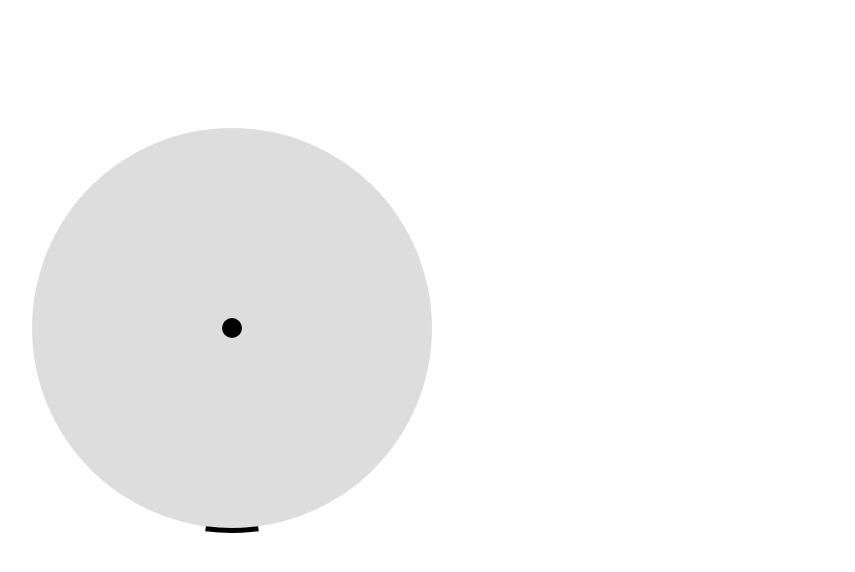
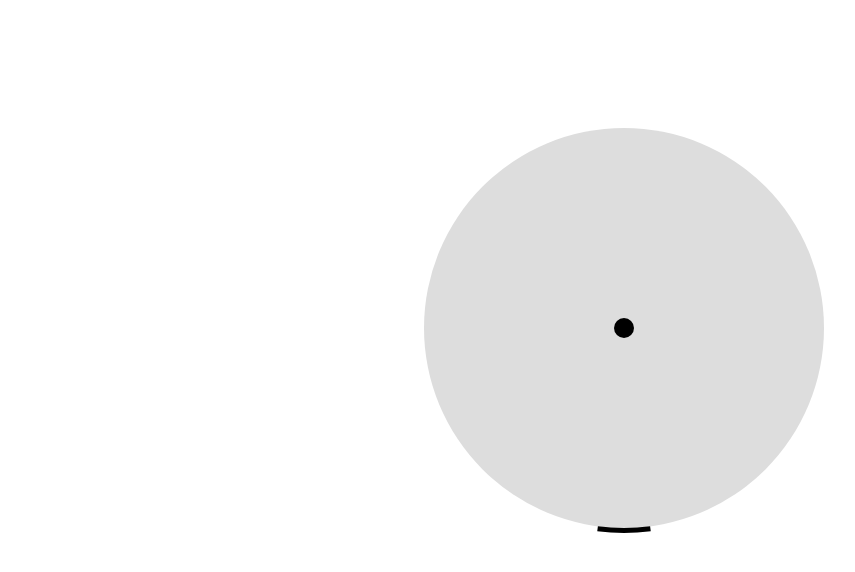
Before and after one commit to linhr/pongo-pongo, a plain HTML site: page index.html in a window 1280 px wide. Shown: the whole page, without its empty margins (16-871 px from the left). Drawn offline with Linux system fonts and the light colour scheme.

Commit message:
add stylesheet

```diff
--- a/index.html
+++ b/index.html
@@ -3,6 +3,7 @@
 <head>
 	<meta charset="utf-8">
 	<title>Pongo Pongo</title>
+	<link rel="stylesheet" type="text/css" href="stylesheets/style.css">
 </head>
 <body>
 	<div id="container"></div>
--- /dev/null
+++ b/stylesheets/style.css
@@ -0,0 +1,3 @@
+#container {
+	text-align: center;
+}
```
